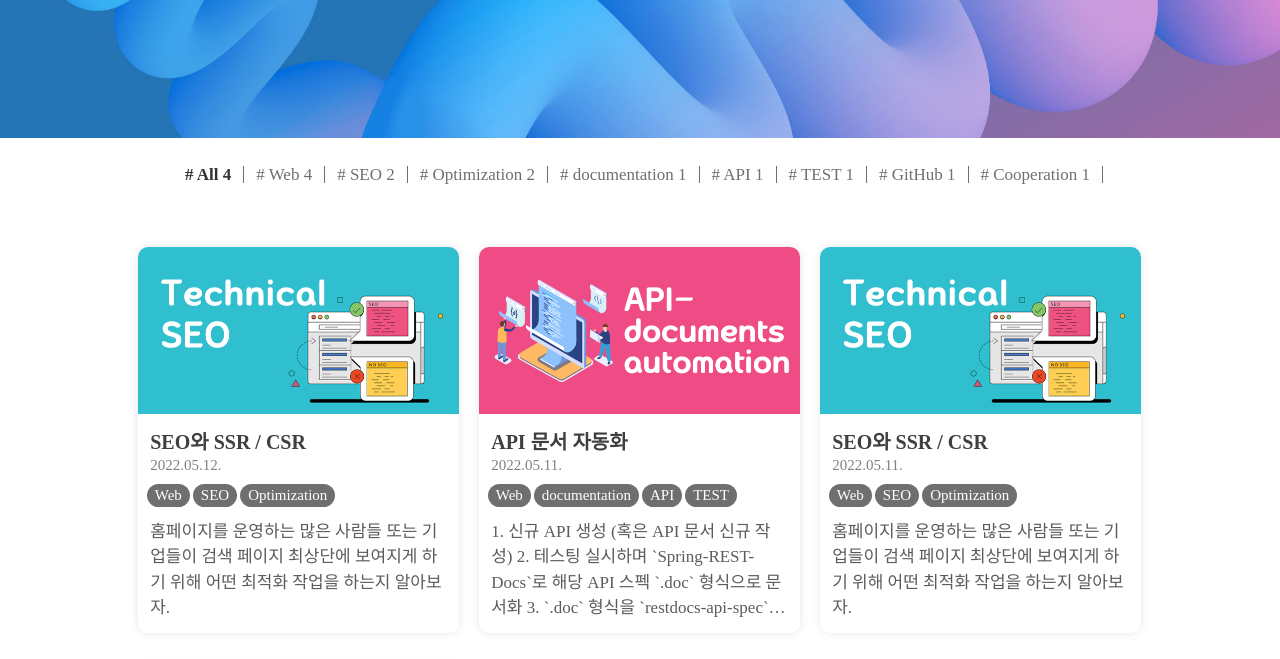
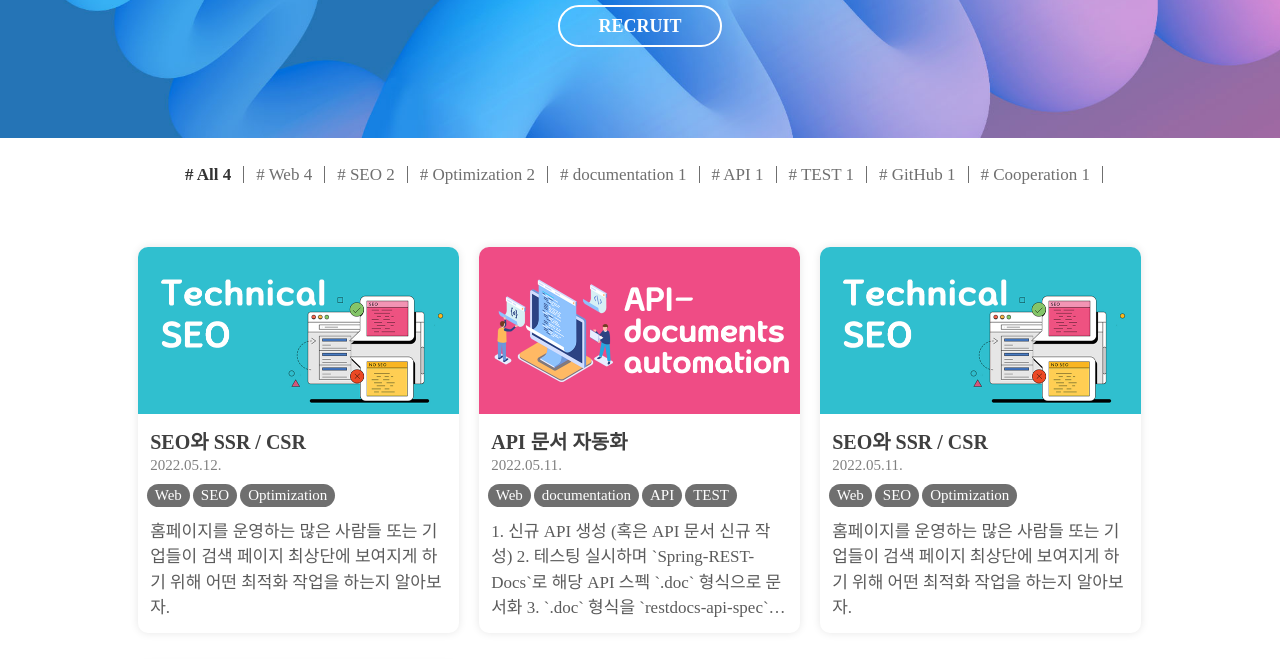
Before and after one commit to kslablog/kslablog.github.io, a Gatsby site: page / in a window 1280 px wide. Shown: the part 234-893 px from the top of the page. Built offline with nearby package versions, Linux system fonts and the light colour scheme; Gatsby itself is replaced by a stand-in of ours; a web font is replaced by a local one.

Commit message:
++++++++++

```diff
--- a/src/App.css
+++ b/src/App.css
@@ -140,13 +140,14 @@ a {
 }
 
 .head-main {
-    padding: 88px 0 120px 0;
+    padding: 72px 0 120px 0;
     display: flex;
     flex-direction: column;
     justify-content: center;
     text-align: center;
     font-family: "Pretendard", serif;
     color: white;
+    align-items: center;
 }
 
 .head-main h2 {
@@ -158,6 +159,23 @@ a {
 .head-main h5 {
     font-weight: 400;
     font-size: 20px;
+}
+
+.recruit {
+    font-size: 18px;
+    font-weight: 600;
+    color: white;
+    width: 140px;
+    border-radius: 30px;
+    padding:10px;
+    border: 2px solid white;
+    margin-top: 24px;
+    cursor: pointer;
+}
+
+.recruit:hover {
+    background-color: white;
+    color: #9b9ee2;
 }
 
 .footer {
--- a/src/components/Main/TopSection.tsx
+++ b/src/components/Main/TopSection.tsx
@@ -21,6 +21,7 @@ const TopSection: FunctionComponent = function () {
                     <h5 className="sub-text">
                         함께 일하고, 함께 성장하기 위해 끊임없이 고민합니다.
                     </h5>
+                    <a className="recruit" href="https://recruit.kslab.co.kr/" target="_blank">RECRUIT</a>
                 </div>
             </div>
         </header>
```
